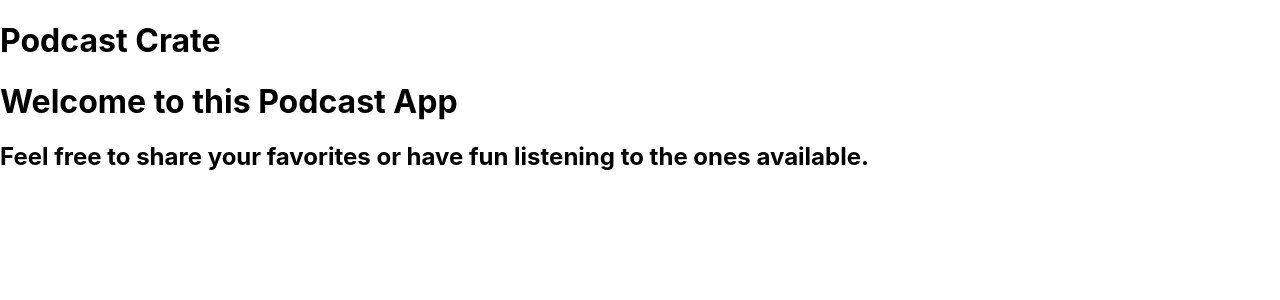
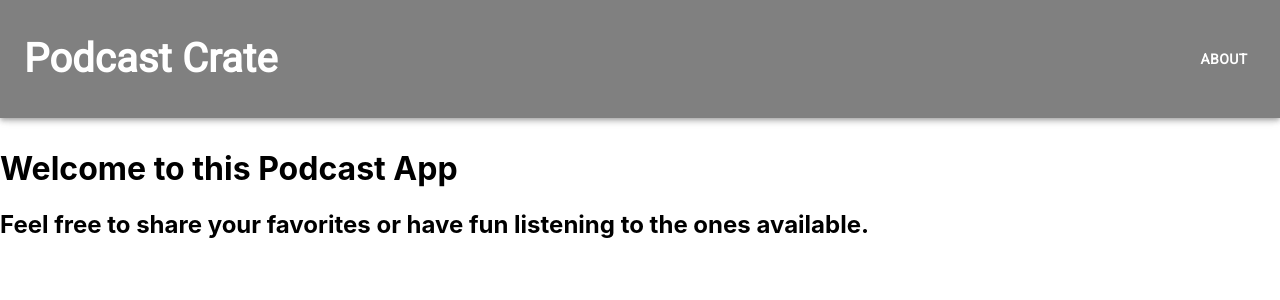
Before and after one commit to N-Santiago/podcast-crate-react-redux, a React (Create React App) app in the folder frontend/: page / in a window 1280 px wide. Shown: the top 300 px of the page. Built offline with nearby package versions, Linux system fonts and the light colour scheme; no server answers.

Commit message:
installed material ui and added appbar

```diff
--- a/frontend/package.json
+++ b/frontend/package.json
@@ -3,15 +3,19 @@
   "version": "0.1.0",
   "private": true,
   "dependencies": {
+    "@fontsource/roboto": "^4.5.0",
+    "@material-ui/core": "^4.12.3",
+    "@material-ui/icons": "^4.11.2",
     "@testing-library/jest-dom": "^5.11.4",
     "@testing-library/react": "^11.1.0",
     "@testing-library/user-event": "^12.1.10",
+    "mdb-react-ui-kit": "^1.2.0",
     "podcast-api": "^1.0.8",
     "react": "^17.0.2",
     "react-dom": "^17.0.2",
     "react-redux": "^7.2.4",
     "react-router-dom": "^5.2.0",
-    "react-scripts": "4.0.3",
+    "react-scripts": "^4.0.3",
     "redux": "^4.1.0",
     "redux-thunk": "^2.3.0",
     "web-vitals": "^1.0.1"
--- a/frontend/src/App.js
+++ b/frontend/src/App.js
@@ -1,11 +1,14 @@
 import React from 'react';
 import { Route, Switch } from 'react-router-dom'
+import '@fontsource/roboto';
+import Toolbar from '@material-ui/core/Toolbar';
 import Home from './components/Home'
 import About from './components/About'
 import Error from './components/Error';
 import Podcasts from './components/Podcasts';
 import Podcast from './components/Podcast';
 import PodcastInput from './components/PodcastInput';
+import Navbar from './components/Navbar';
 import { connect } from 'react-redux';
 import { fetchPodcasts } from './actions/fetchPodcasts';
 
@@ -18,7 +21,9 @@ class App extends React.Component {
   render() {
     return (
       <div className="App">
-        <h1>Podcast Crate</h1>
+        < Navbar />
+        < Toolbar />
+        < Toolbar />
         <Switch>
             <Route exact path='/' component={Home}/>
             <Route path='/about' component={About}/>
--- a/frontend/src/components/Navbar.js
+++ b/frontend/src/components/Navbar.js
@@ -0,0 +1,89 @@
+import { makeStyles } from '@material-ui/core/styles';
+import AppBar from '@material-ui/core/AppBar';
+import Toolbar from '@material-ui/core/Toolbar';
+import Typography from '@material-ui/core/Typography';
+import Button from '@material-ui/core/Button';
+import Link from '@material-ui/core/Link';
+// import IconButton from '@material-ui/core/IconButton';
+// import MenuIcon from '@material-ui/icons/Menu';
+
+const useStyles = makeStyles((theme) => ({
+  root: {
+    flexGrow: 1,
+  },
+  menuButton: {
+    marginRight: theme.spacing(2),
+  },
+  title: {
+    flexGrow: 1,
+  },
+  customColor: {
+    backgroundColor: "gray"
+  },
+}));
+
+
+export default function NavBar() {
+  const classes = useStyles();
+
+  return (
+    <div className={classes.root}>
+      <AppBar position="fixed"
+        classes={{
+            root: classes.customColor,
+      }}
+      >
+        <Toolbar>
+          <Typography variant="h6" className={classes.title}>
+            <h1>Podcast Crate</h1>
+          </Typography>
+          <Button color="inherit" component={Link} href={"/about"}><strong>About</strong></Button>
+        </Toolbar>
+      </AppBar>
+    </div>
+  );
+}
+
+
+// const link = {
+//   width: '100px',
+//   height: '64px',
+//   padding: '12px',
+//   margin: '1em 0 2em',
+//   background: 'gray',
+//   textDecoration: 'none',
+//   color: 'white',
+// }
+
+// const Navbar = (props) => {
+//     return (
+//         <div  className="mb-3">
+//             <NavLink
+//             to="/"
+//             exact
+//             style={link}
+//             activeStyle={{
+//                 background: 'gray'
+//             }}
+//             >Home</NavLink>
+//             <NavLink
+//             to="/podcasts"
+//             exact
+//             style={link}
+//             activeStyle={{
+//                 background: 'gray'
+//             }}
+//             >Podcasts</NavLink>
+//             <NavLink
+//             to="/about"
+//             exact
+//             style={link}
+//             activeStyle={{
+//                 background: 'gray'
+//             }}
+//             >About</NavLink>
+//         </div>
+//     )
+// }
+
+// export default Navbar;
```
Also changed, not shown: frontend/src/App.css (line endings or trailing spaces), 2 other files (tests, documents, lock files or other folders).
